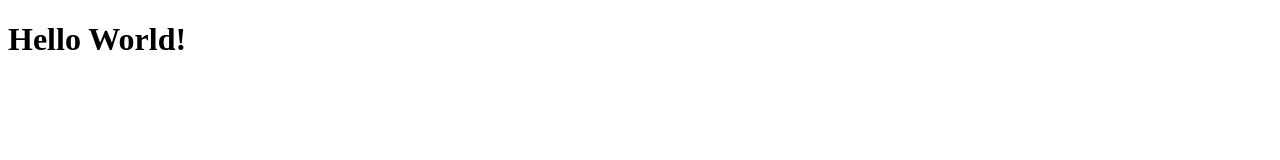
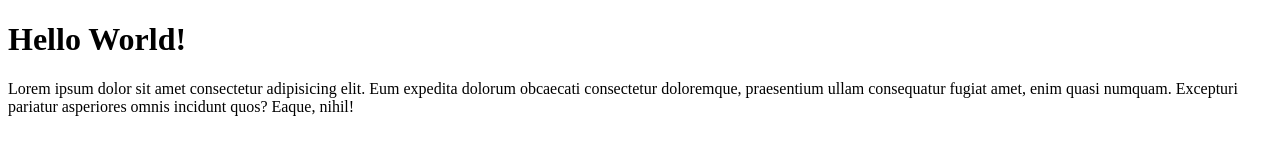
Before and after one commit to Theethanat025/025_Theethanat_WebProgramming, a plain HTML site: page index.html in a window 1280 px wide. Drawn offline with Linux system fonts and the light colour scheme.

Commit message:
add paragraph

```diff
--- a/index.html
+++ b/index.html
@@ -9,5 +9,8 @@
     <h1>
         Hello World!
     </h1>
+    <p>
+        Lorem ipsum dolor sit amet consectetur adipisicing elit. Eum expedita dolorum obcaecati consectetur doloremque, praesentium ullam consequatur fugiat amet, enim quasi numquam. Excepturi pariatur asperiores omnis incidunt quos? Eaque, nihil!
+    </p>
 </body>
 </html>
```
